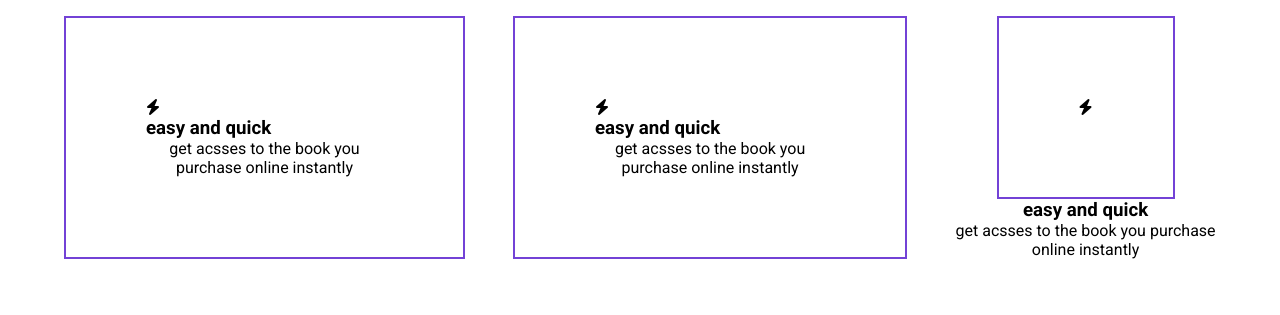
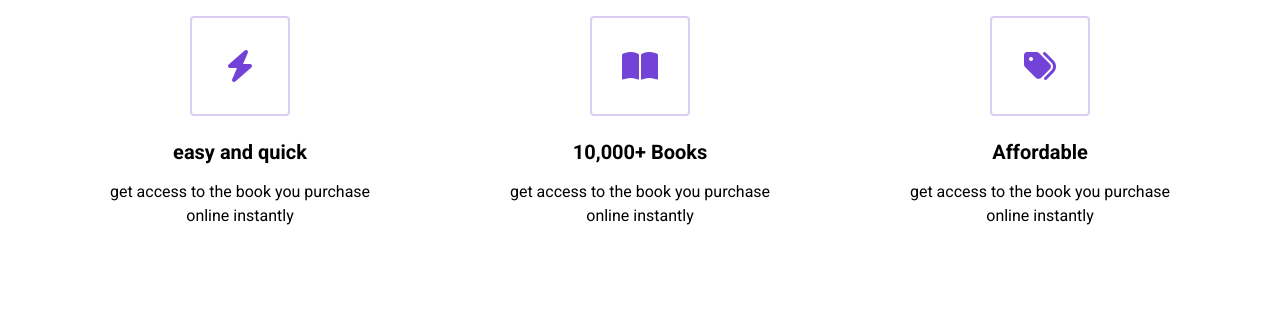
Before and after one commit to RonDariusTaylorDev/fes-library, a plain HTML site: page index.html in a window 1280 px wide. Shown: the part 910-1225 px from the top of the page. After the commit the page ends 1194 px from the top, so only its background shows below. Drawn offline with Linux system fonts and the light colour scheme.

Commit message:
update to both index.html and style.css

```diff
--- a/index.html
+++ b/index.html
@@ -42,30 +42,8 @@
             Why choose <span class="purple">Library</span>
           </h2>
           <div class="highlight__wrapper">
-            <div class="highlight">
-              <div class="highlight__img">
-                <i class="fa-solid fa-bolt"></i>
-                <h3 class="highlight__subtitle">
-                  easy and quick
-                </h3>
-                <p class="highlight__para">
-                  get acsses to the book you purchase online instantly
-                </p>
-              </div>
-            </div>
-          <div class="highlight__wrapper">
-            <div class="highlight">
-              <div class="highlight__img">
-                <i class="fa-solid fa-bolt"></i>
-                <h3 class="highlight__subtitle">
-                  easy and quick
-                </h3>
-                <p class="highlight__para">
-                  get acsses to the book you purchase online instantly
-                </p>
-              </div>
-            </div>
-          <div class="highlight__wrapper">
+
+            <!-- Highlight 1 -->
             <div class="highlight">
               <div class="highlight__img">
                 <i class="fa-solid fa-bolt"></i>
@@ -74,12 +52,36 @@
                 easy and quick
               </h3>
               <p class="highlight__para">
-                  get acsses to the book you purchase online instantly
+                get access to the book you purchase online instantly
               </p>
             </div>
+
+            <!-- Highlight 2 -->
+            <div class="highlight">
+              <div class="highlight__img">
+                <i class="fa-solid fa-book-open"></i>
               </div>
+              <h3 class="highlight__subtitle">
+                10,000+ Books
+              </h3>
+              <p class="highlight__para">
+                get access to the book you purchase online instantly
+              </p>
             </div>
+
+            <!-- Highlight 3 -->
+            <div class="highlight">
+              <div class="highlight__img">
+                <i class="fa-solid fa-tags"></i>
               </div>
+              <h3 class="highlight__subtitle">
+                  Affordable
+              </h3>
+              <p class="highlight__para">
+                get access to the book you purchase online instantly
+              </p>
+            </div>
+
           </div>
     </section>
     <!-- <section id="features">
--- a/styles.css
+++ b/styles.css
@@ -19,11 +19,15 @@ img{
   padding: 20px;
 }
 
+p{
+  line-height: 1.5;
+}
+
 .nav__container{
   display: flex;
   width: 100%;
   padding: 0 24px;
-  max-width: 1200px;
+  max-width: 2400px;
   justify-content: space-between;
   align-items: center;
 }
@@ -133,7 +137,6 @@ button:active{
   width: 100%;
   max-width: 1200px;
   margin: 0 auto;
-
 }
 
 
@@ -143,13 +146,31 @@ HIGHLIGHTS
 
 */
 
+#highlights{
+  position: relative;
+}
+
+#highlights::before{
+background: url('assets/wave.svg');
+content: "";
+position: absolute;
+width: 101vw;
+height: 12vw;
+top: 1px;
+left: 0;
+z-index: 1;
+background-size: cover;
+background-repeat: no-repeat;
+transform: translateY(-100%);
+}
+
 .highlight__wrapper{
   display: flex;
 }
 
 .highlight{
   padding: 0 24px;
-  width: calc(100% / 3%);
+  width: calc(100% / 3);
   display: flex;
   align-items: center;
   justify-content: center;
@@ -158,9 +179,22 @@ HIGHLIGHTS
 
 .highlight__para{
   text-align: center;
+  max-width: 280px;
 }
 
 .highlight__img{
-  border: 2px solid #7342d6;
-  padding: 80px;
+  border: solid 2px #7342d642;
+  color:#7342d6;
+  width:100px;
+  height:100px;
+  display: flex;
+  align-items: center;
+  justify-content: center;
+  border-radius: 4px;
+  font-size: 32px;
+  margin-bottom: 24px;
 }
+
+.highlight__subtitle{
+  font-size: 20px;
+  margin-bottom: 16px;
```
Lines whose indentation alone changed are shown as unchanged.
